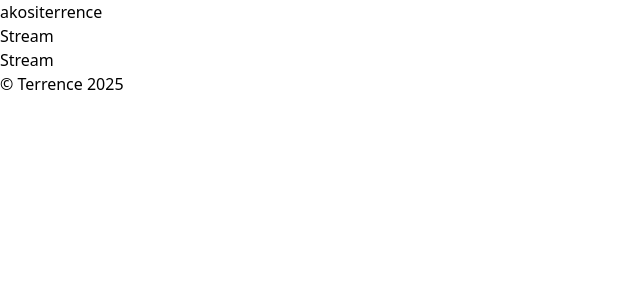
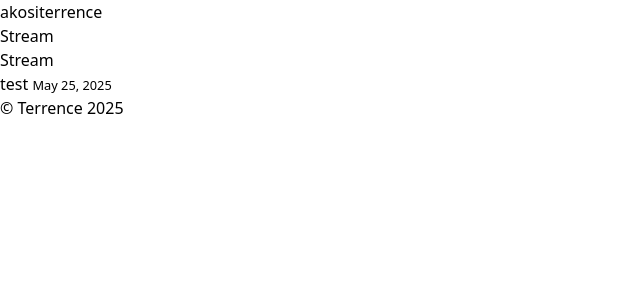
Before and after one commit to akositerrence/akositerrence.github.io, a Jekyll site: the page built from stream/index.md, in a window 1280 px wide. Shown: the top 300 px of the page, without its empty margins (0-640 px from the left). Built offline with Jekyll 4.4.1, drawn with Linux system fonts in a browser that asks for light colours; the list of posts is cut into pages by our own code.

Commit message:
jekyll test 1

```diff
--- a/_config.yml
+++ b/_config.yml
@@ -5,3 +5,14 @@ url:  "https://akositerrence.github.io"
 
 paginate: 5
 paginate_path: "/stream/page:num"
+
+plugins:
+  - jekyll-paginate-v2
+pagination:
+  enabled: true
+  per_page: 5
+  permalink: '/stream/page/:num/'
+  title: ':title - page :num'
+  trail:
+    before: 2
+    after: 2
--- /dev/null
+++ b/_posts/2025-25-05-test.md
@@ -0,0 +1,8 @@
+---
+layout: post
+title: "test"
+date: 2025-05-25
+categories: [stream]
+---
+
+test
--- a/stream/index.md
+++ b/stream/index.md
@@ -15,13 +18,21 @@ paginate_path: "/stream/page:num"
     </li>
   {% endfor %}
 </ul>
+
 {% if paginator.total_pages > 1 %}
-<nav>
-  {% if paginator.previous_page %}
-    <a href="{{ paginator.previous_page_path | relative_url }}">&laquo; Newer</a>
-  {% endif %}
-  {% if paginator.next_page %}
-    <a href="{{ paginator.next_page_path | relative_url }}">Older &raquo;</a>
-  {% endif %}
-</nav>
+  <nav class="pagination">
+    {% if paginator.previous_page %}
+      <a href="{{ paginator.previous_page_path | relative_url }}">&laquo; Newer</a>
+    {% endif %}
+    {% for page in (1..paginator.total_pages) %}
+      {% if page == paginator.page %}
+        <span class="current">{{ page }}</span>
+      {% else %}
+        <a href="{{ paginator.paginate_path | replace: ':num', page | relative_url }}">{{ page }}</a>
+      {% endif %}
+    {% endfor %}
+    {% if paginator.next_page %}
+      <a href="{{ paginator.next_page_path | relative_url }}">Older &raquo;</a>
+    {% endif %}
+  </nav>
 {% endif %}
```
Also changed, not shown: other parts of stream/index.md (+6 -3 lines).
